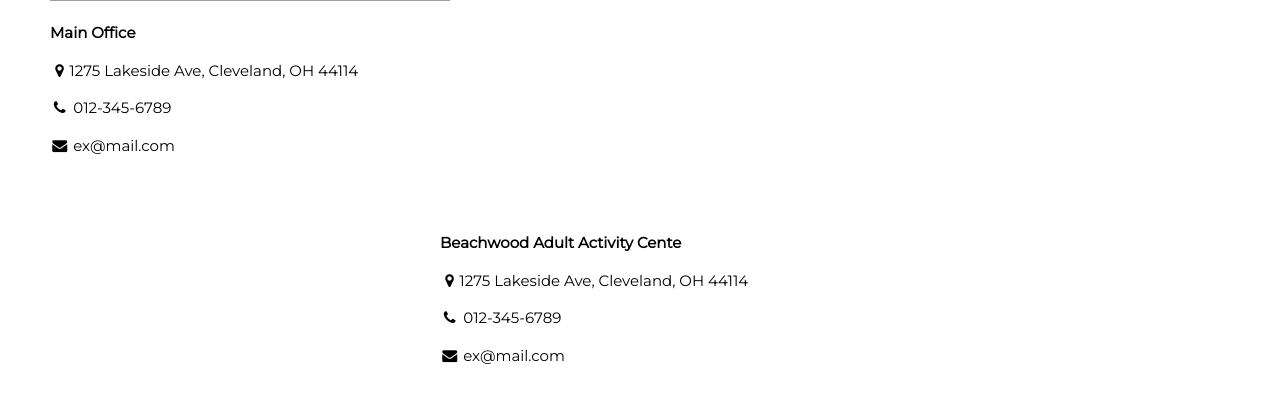
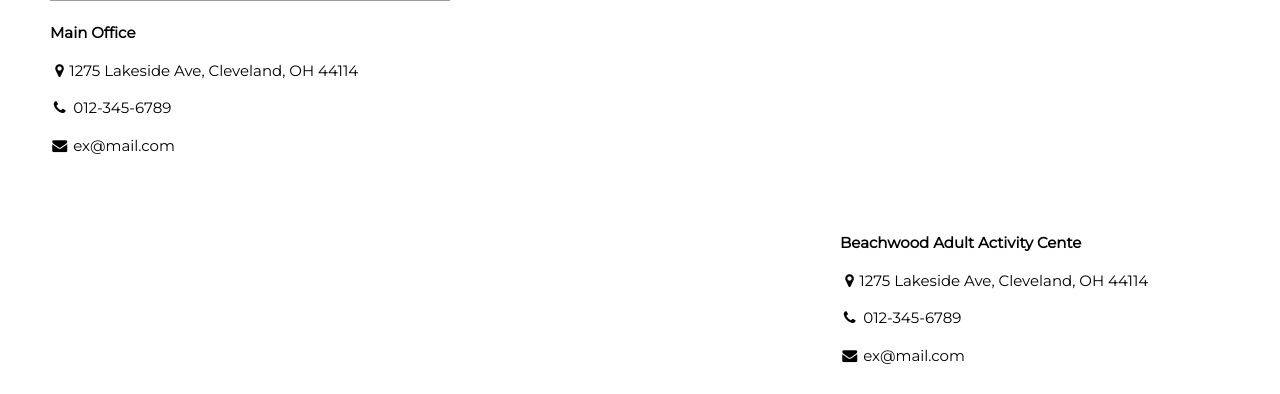
Before and after one commit to PhenaS/IST604, a PHP site: page /locations.php in a window 1280 px wide. Shown: the part 406-800 px from the top of the page. Run offline with PHP 8.4, Linux system fonts and the light colour scheme; grey boxes are pictures that could not be loaded.

Commit message:
Add files via upload

```diff
--- a/locations.php
+++ b/locations.php
@@ -37,7 +37,7 @@
         <br><br>
     </body>
 </div>
-<div class="w3-main" style="margin-left:400px">
+<div class="w3-main" style="margin-left:800px">
     <body>
         <p><b> Beachwood Adult Activity Cente</b></p>
         <p><i class="fa fa-fw fa-map-marker"></i>1275 Lakeside Ave, Cleveland, OH 44114</p>
```
